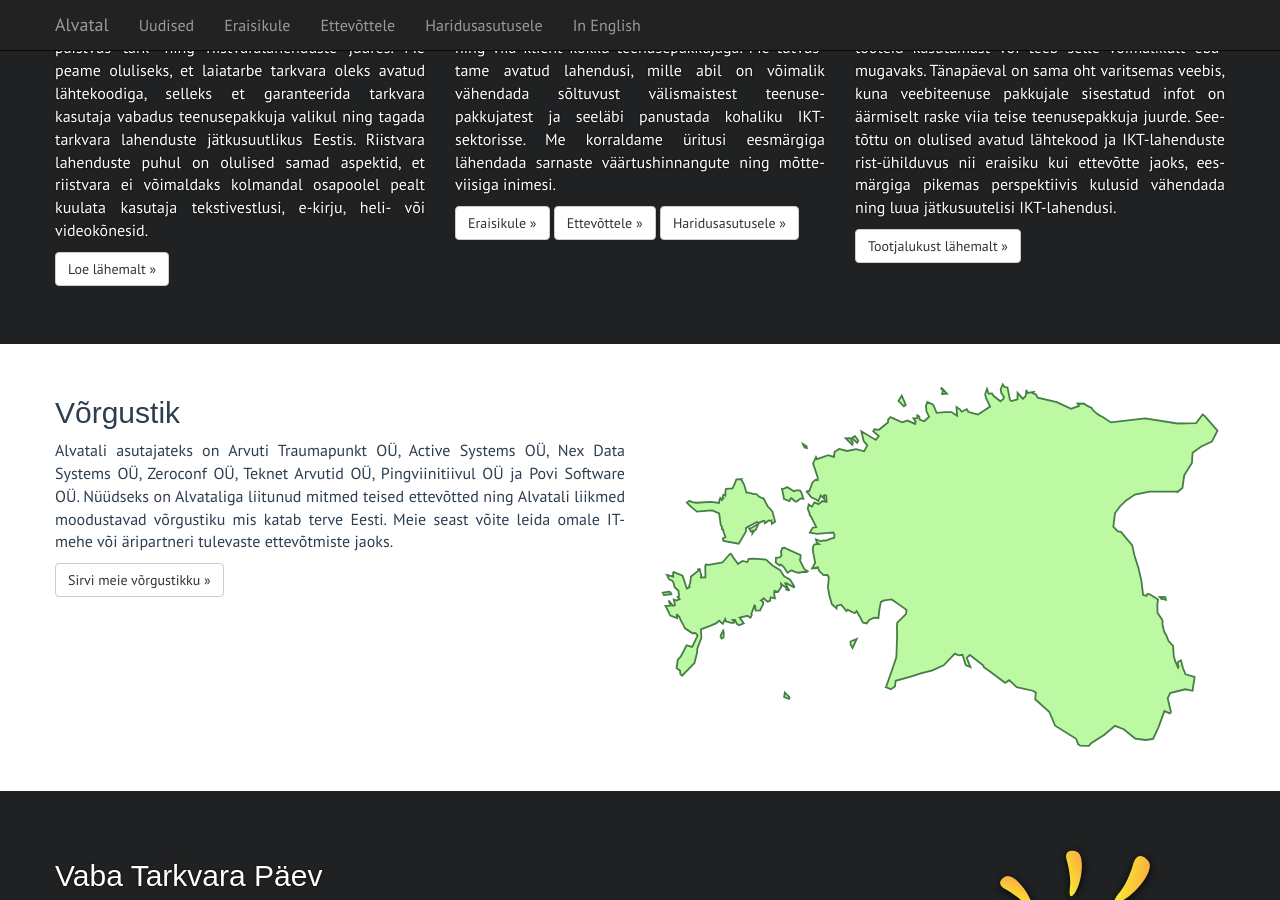
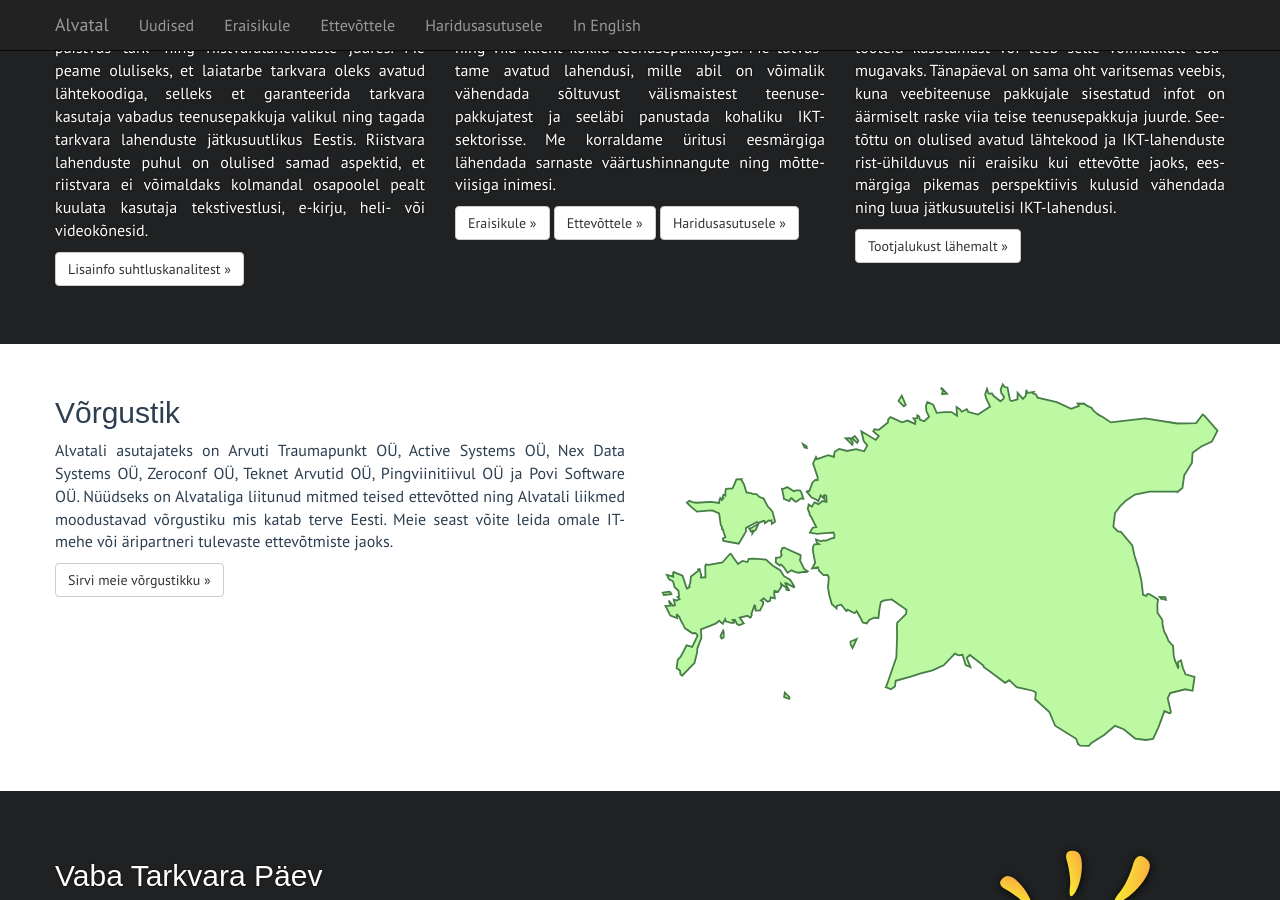
Before and after one commit to alvatal/alvatal.github.io, a Jekyll site: the page built from et/index.html, in a window 1280 px wide and 900 px high, scrolled down 817 px. Built offline with Jekyll 4.4.1, drawn with Linux system fonts in a browser that asks for light colours; some web fonts are replaced.

Commit message:
Update index.html
additional information reference update

```diff
--- a/et/index.html
+++ b/et/index.html
@@ -71,7 +71,8 @@ permalink: /
             kasutaja teksti&shy;vestlusi, e-kirju, heli- või videokõnesid.
 
             </p>
-            <p><a class="btn btn-default" href="#" role="button">Loe lähemalt &raquo;</a></p>
+            <!--<p><a class="btn btn-default" href="#" role="button">Loe lähemalt &raquo;</a></p>-->
+            <p><a class="btn btn-default" href="javascript: document.body.scrollIntoView(false);" role="button">Lisainfo suhtluskanalitest &raquo;</a></p>
         </div>
         <div class="col-md-4">
             <h2>Mida me pakume?</h2>
```
